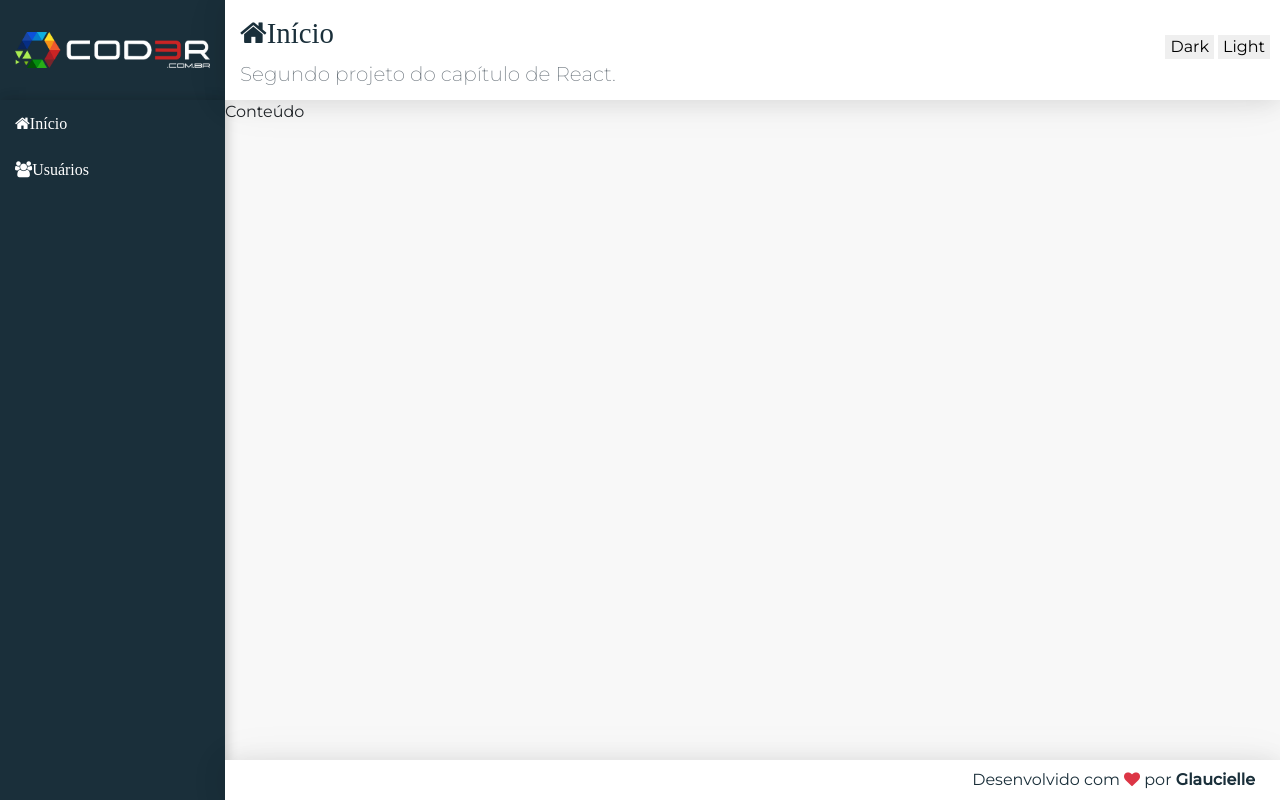
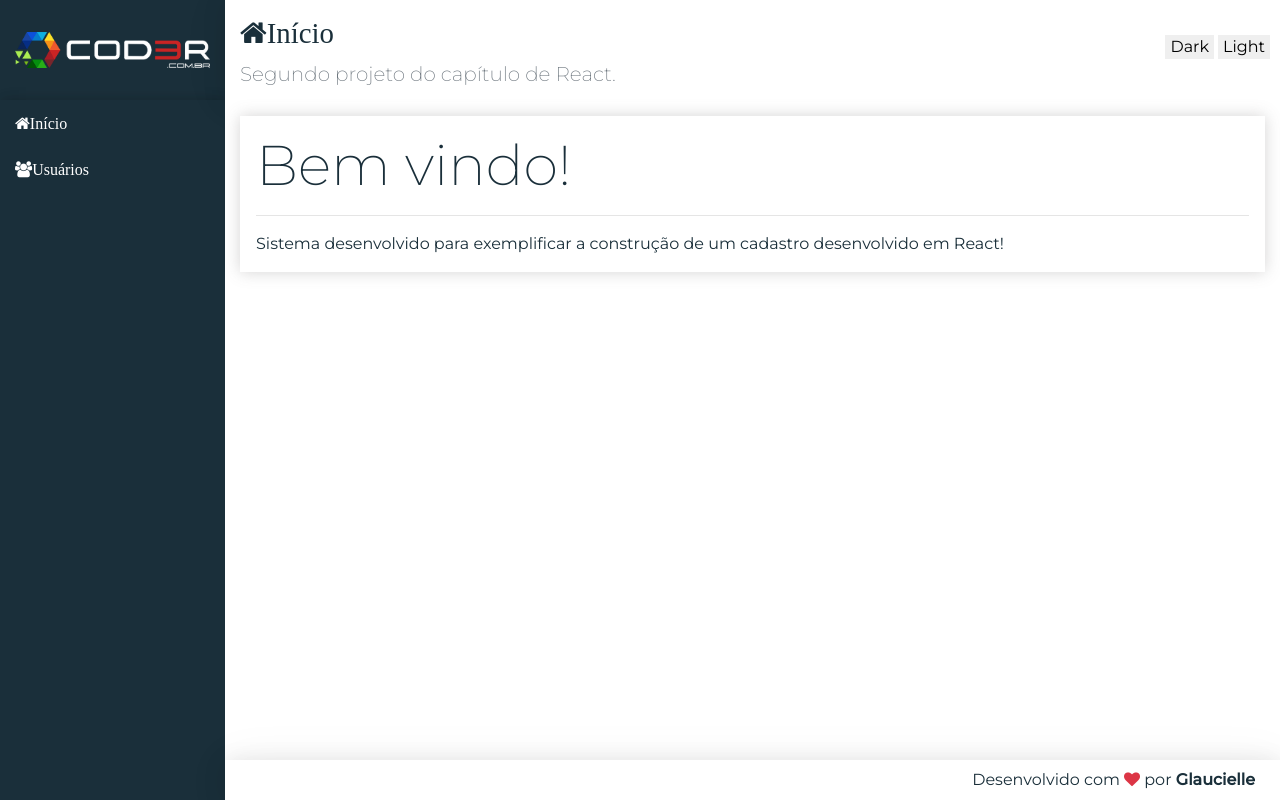
Before and after one commit to glauciellesa/cadastro-de-usuario, a React (Create React App) app in the folder cadastro-usuario/: page / in a window 1280 px wide. Built offline with nearby package versions, Linux system fonts and the light colour scheme.

Commit message:
Set up navegation

```diff
--- a/cadastro-usuario/package.json
+++ b/cadastro-usuario/package.json
@@ -12,7 +12,7 @@
     "react": "^18.2.0",
     "react-dom": "^18.2.0",
     "react-router": "4.2.0",
-    "react-router-dom": "4.2.2",
+    "react-router-dom": "^6.4.3",
     "react-scripts": "^2.1.3",
     "styled-components": "^5.3.6",
     "web-vitals": "^2.1.4"
--- /dev/null
+++ b/cadastro-usuario/src/components/home/Home.jsx
@@ -0,0 +1,19 @@
+import React from "react";
+import Main from "../template/Main";
+
+export default (props) => (
+  <Main
+    icon="home"
+    title="Início"
+    subtitle="Segundo projeto do capítulo de React."
+  >
+    <div className="display-4" style={{ boxShadow: "none" }}>
+      Bem vindo!
+    </div>
+    <hr />
+    <p className="mb-0">
+      Sistema desenvolvido para exemplificar a construção de um cadastro
+      desenvolvido em React!
+    </p>
+  </Main>
+);
--- a/cadastro-usuario/src/components/template/Logo.jsx
+++ b/cadastro-usuario/src/components/template/Logo.jsx
@@ -1,12 +1,13 @@
 import React from "react";
+import { Link } from "react-router-dom";
 import styled from "styled-components";
 import logo from "../../assets/imgs/logo.png";
 
 export default (props) => (
   <StyledLogo>
-    <a href="/">
+    <Link to="/">
       <img src={logo} alt="Logo" />
-    </a>
+    </Link>
   </StyledLogo>
 );
 
--- a/cadastro-usuario/src/components/template/Main.jsx
+++ b/cadastro-usuario/src/components/template/Main.jsx
@@ -5,10 +5,17 @@ import Header from "./Header";
 export default (props) => (
   <React.Fragment>
     <Header {...props} />
-    <StyledMain> Conteúdo </StyledMain>
+    <StyledMain className="content container-fluid">
+      <div className="p-3 mt-3">{props.children}</div>
+    </StyledMain>
   </React.Fragment>
 );
 
 const StyledMain = styled.main`
   grid-area: content;
+  background-color: ${({ theme }) => theme.light};
+  color: ${({ theme }) => theme.dark};
+  div {
+    box-shadow: 0px 0px 15px #605f5f44;
+  }
 `;
--- a/cadastro-usuario/src/components/template/Nav.jsx
+++ b/cadastro-usuario/src/components/template/Nav.jsx
@@ -1,15 +1,14 @@
 import React from "react";
 import styled from "styled-components";
 import NavItem from "./NavItem";
-import ContentMenu from "./NavItem";
 
 export default (props) => (
   <StyledMenu>
     <nav>
-      <NavItem href="#/" className="home">
+      <NavItem href="/" className="home">
         Início
       </NavItem>
-      <NavItem href="#/users" className="users">
+      <NavItem href="/users" className="users">
         Usuários
       </NavItem>
     </nav>
--- a/cadastro-usuario/src/components/template/NavItem.jsx
+++ b/cadastro-usuario/src/components/template/NavItem.jsx
@@ -1,11 +1,13 @@
 import React from "react";
 import styled from "styled-components";
+import { Link } from "react-router-dom";
+
 export default (props) => {
   return (
     <StyledLink>
-      <a href={props.href}>
+      <Link to={props.href}>
         <i className={`fa fa-${props.className}`}>{props.children}</i>
-      </a>
+      </Link>
     </StyledLink>
   );
 };
--- /dev/null
+++ b/cadastro-usuario/src/components/user/userCrud.jsx
@@ -0,0 +1,14 @@
+import React, { useState } from "react";
+import Main from "../template/Main";
+
+const headerProps = {
+  icon: "users",
+  title: "Usuários",
+  subtitle: "Cadastro de usuários: Incluir, Listar, Alterar e Excluir.",
+};
+
+export default (props) => {
+  const [headerState /* , setHeaderState */] = useState(headerProps);
+
+  return <Main {...headerState}>Cadastro de Usuário</Main>;
+};
--- a/cadastro-usuario/src/main/App.jsx
+++ b/cadastro-usuario/src/main/App.jsx
@@ -1,13 +1,15 @@
 import "bootstrap/dist/css/bootstrap.min.css";
 import "font-awesome/css/font-awesome.min.css";
+import CSSReset from "../theme/CSSReset";
+import { lightTheme, darkTheme } from "../theme/ThemeConfig";
+import Logo from "../components/template/Logo";
+import Routes from "./Routes";
+import Nav from "../components/template/Nav";
+import Footer from "../components/template/Footer";
+
 import React, { useState } from "react";
 import styled, { ThemeProvider } from "styled-components";
-import Footer from "../components/template/Footer";
-import Logo from "../components/template/Logo";
-import Main from "../components/template/Main";
-import Nav from "../components/template/Nav";
-import CSSReset from "../theme/CSSReset";
-import { lightTheme, darkTheme } from "../theme/ThemeConfig";
+import { BrowserRouter } from "react-router-dom";
 
 export default (props) => {
   const [theme, setTheme] = useState(lightTheme);
@@ -29,19 +31,17 @@ export default (props) => {
           Light
         </button>
       </StyledToggle>
+      <BrowserRouter>
         <ThemeProvider theme={theme}>
           <StyledApp>
             <CSSReset />
             <Logo />
             <Nav />
-          <Main
-            icon="home"
-            title="Início"
-            subtitle="Segundo projeto do capítulo de React."
-          />
+            <Routes />
             <Footer />
           </StyledApp>
         </ThemeProvider>
+      </BrowserRouter>
     </>
   );
 };
--- /dev/null
+++ b/cadastro-usuario/src/main/Routes.jsx
@@ -0,0 +1,12 @@
+import React from "react";
+import { Routes, Route } from "react-router-dom";
+import Home from "../components/home/Home";
+import UserCrud from "../components/user/userCrud";
+
+export default (props) => (
+  <Routes>
+    <Route exact path="/" element={<Home />} />
+    <Route path="/users" element={<UserCrud />} />
+    <Route path="*" element={<Home />} />
+  </Routes>
+);
```
Also changed, not shown: 1 other file (tests, documents, lock files or other folders). Lines whose indentation alone changed are shown as unchanged.
